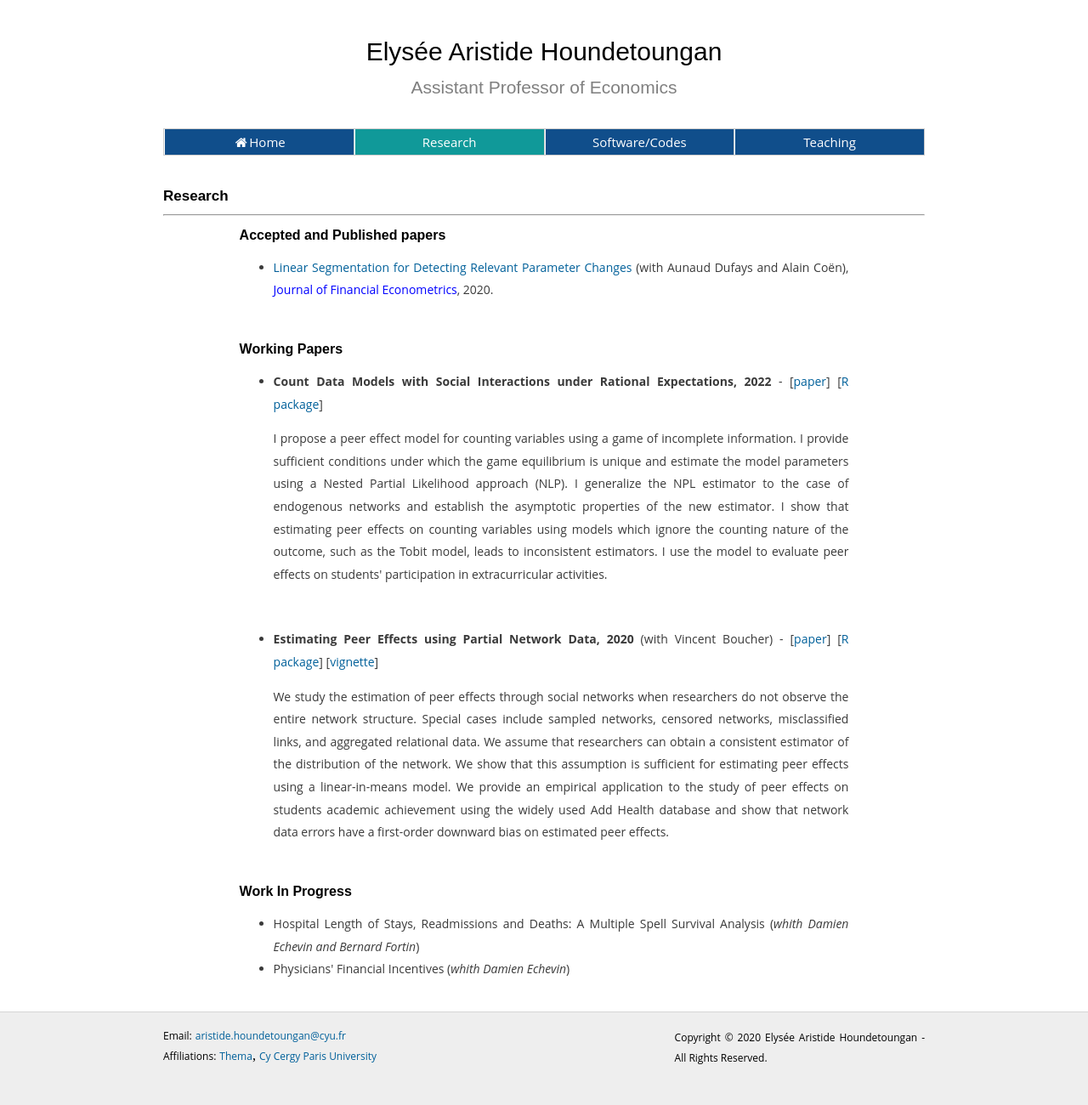
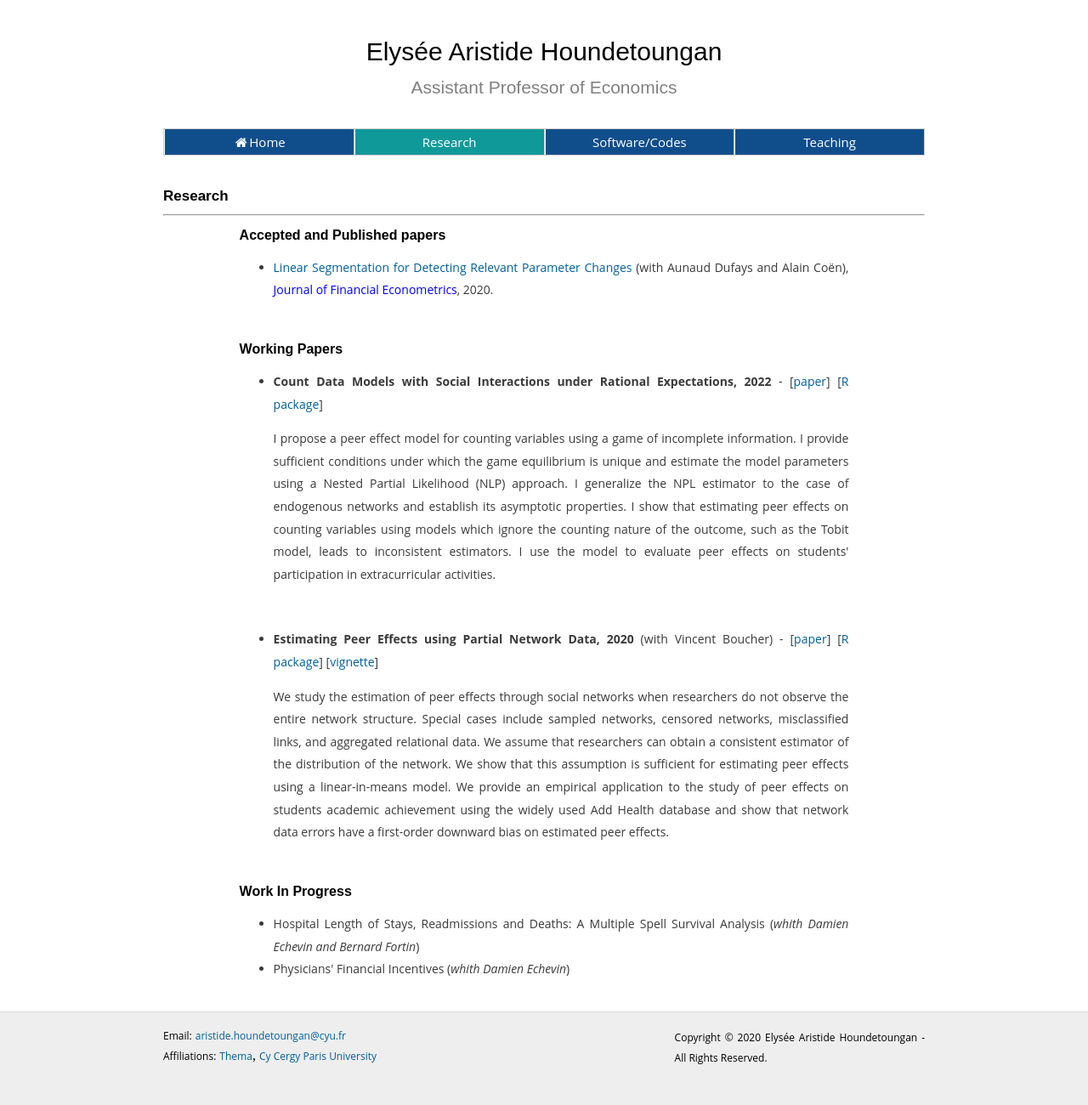
Before and after one commit to ahoundetoungan/ahoundetoungan.github.io, a Jekyll site: the page built from research/index.html, in a window 1280 px wide. Shown: the whole page at 85% size. Built offline with Jekyll 4.4.1, drawn with Linux system fonts in a browser that asks for light colours.

Commit message:
research

```diff
--- a/research/index.html
+++ b/research/index.html
@@ -23,7 +23,7 @@ $(document).ready(function() {
 	<h2>Working Papers</h2>
 	<ul>
     <li><b>Count Data Models with Social Interactions under Rational Expectations, 2022</b> - [<a id="readpaper" href="/files/Papers/Model_of_count_Data.pdf" target="_blank">paper</a>] [<a href="https://github.com/ahoundetoungan/CDatanet" target="_blank">R package</a>]</li>
-	    <p>I propose a peer effect model for counting variables using a game of incomplete information. I provide sufficient conditions under which the game equilibrium is unique and estimate the model parameters using a Nested Partial Likelihood approach (NLP). I generalize the NPL estimator to the case of endogenous networks and establish the asymptotic properties of the new estimator. I show that estimating peer effects on counting variables using models which ignore the counting nature of the outcome, such as the Tobit model, leads to inconsistent estimators. I use the model to evaluate  peer effects on students' participation in extracurricular activities.
+	    <p>I propose a peer effect model for counting variables using a game of incomplete information. I provide sufficient conditions under which the game equilibrium is unique and estimate the model parameters using a Nested Partial Likelihood (NLP) approach. I generalize the NPL estimator to the case of endogenous networks and establish its asymptotic properties. I show that estimating peer effects on counting variables using models which ignore the counting nature of the outcome, such as the Tobit model, leads to inconsistent estimators. I use the model to evaluate  peer effects on students' participation in extracurricular activities.
 	    </p>
 	</li>
     <br/>
```
Also changed, not shown: 2 other files.
